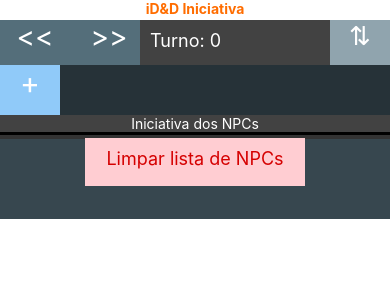
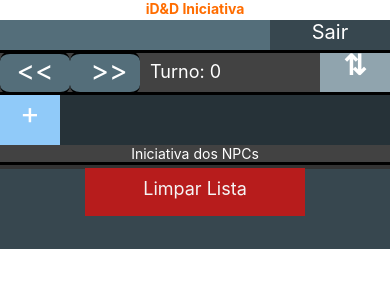
Before and after one commit to carlosh7sousa/iniciativa-ded-5e, a React Native app: screen / in a window 390 px wide. Shown: the top 300 px of the page. Built offline with nearby package versions, Linux system fonts and the light colour scheme.

Commit message:
ajuste layout

```diff
--- a/app-config/labels.json
+++ b/app-config/labels.json
@@ -2,41 +2,62 @@
     "initiative": {
         "title": "iD&D Iniciativa"
     },
-    "header":{
+    "header": {
         "lblTurno": "Turno:",
-        "btnPreviousTurnLabel":"<<",
+        "btnPreviousTurnLabel": "<<",
         "btnNextTurnLabel": ">>",
         "btnSortTurnLabel": "⇅",
         "btnAddNpcLabel": "+",
-        "btnDelNpcLabel" : "Limpar lista de NPCs",
-        "limparNpcsApenas": {"Titulo": "Excluir apenas NPCs", "Mensagem": "Deseja excluir os NPCS? (jogadores permanecerão).", "Cancelar": "Cancelar"},
-        "limparNpcsEJogadores": {"Titulo": "Excluir NPCs e Jogadores", "Mensagem": "Deseja excluir NPCs e Jogadores?", "Cancelar": "Cancelar"}
+        "btnDelNpcLabel": "Limpar Lista",
+        "btnPersistNpcLabel": "Persistir Lista",
+        "limparNpcsApenas": {
+            "Titulo": "Remover apenas NPCs",
+            "Mensagem": "Deseja remover os NPCS ? (jogadores permanecerão).",
+            "Cancelar": "Cancelar",
+            "Yes": "Remover apenas NPCs"
+        },
+        "limparNpcsEJogadores": {
+            "Titulo": "Remover os NPCs e Jogadores",
+            "Mensagem": "Deseja remover NPCs e Jogadores?",
+            "Cancelar": "Cancelar",
+            "Yes": "Remover NPCs e Jogadores"
+        },
+        "btnSair": "Sair"
+
+    },
+    "app": {
+        "persistirInfo": {
+            "Titulo": "Salvar informações",
+            "Mensagem": "Deseja persistir, salvar as informações?",
+            "Cancelar": "Cancelar",
+            "SairSemSalvar": "Sair sem Salvar",
+            "Yes": "Salvar informações"
+        }
     },
     "npc": {
         "lblListTitle": "Iniciativa dos NPCs",
         "lblInitiative": "Iniciativa",
         "buttonLabel": "VER",
-        "inicioTurno":"Inicio do Turno",
+        "inicioTurno": "Inicio do Turno",
         "iniLabel": "INI",
         "token": "➔ Turno de ",
         "hpLabel": "PV"
     },
-    "modalNpc" : {
+    "modalNpc": {
         "titulo": "Alterar PVs",
         "labelPv": "PVs",
         "btnSubtract": "Subtrair",
         "btnAdd": "Somar",
         "btnSet": "Atribuir",
         "btnClose": "X",
-        "separador1":", ",
-        "separador2":": "
+        "separador1": ", ",
+        "separador2": ": "
     },
-
-    "modalVer" : {
+    "modalVer": {
         "titulo": "Info do NPC:",
         "labelPv": "PVs",
         "separador1": ", ",
-        "separador2":": ",
+        "separador2": ": ",
         "Atualizar": "Alterar",
         "Cancelar": "Cancelar",
         "lblEJogador": "É Jogador",
@@ -44,13 +65,9 @@
         "lblAnotacoes": "Anotações",
         "lblCa": "CA",
         "lblAtaqueHeader": "Ataque",
-        "lblAtaqueModHeader" : "Mod",
+        "lblAtaqueModHeader": "Mod",
         "lblAtaqueDanoHeader": "Dano",
-        "lblPericiaHeader":"Pericia",
-        "lblPericiaModHeader":"Mod"
-
-
-
+        "lblPericiaHeader": "Pericia",
+        "lblPericiaModHeader": "Mod"
     }
-
 }
--- a/app/components/footer/footer-page.tsx
+++ b/app/components/footer/footer-page.tsx
@@ -5,7 +5,7 @@ import { cssFooter as css } from "./footer-style";
 
 
 
-export default class FooterPage extends Component<{ sortList(), nextTurn(), previousTurn(), getTurn(), addNpc(), clearAllNpc(), addTextChange(text: string), clearAllList() }> {
+export default class FooterPage extends Component<{ sortList(), nextTurn(), previousTurn(), getTurn(), addNpc(), clearAllNpc(), addTextChange(text: string), clearAllList(), persist() }> {
 
 
     render() {
--- a/app/components/footer/footer-style.tsx
+++ b/app/components/footer/footer-style.tsx
@@ -21,14 +21,27 @@ export const cssFooter = StyleSheet.create({
 
     lblBtnLimpar: {
         fontSize: 18,
-        color: "#D50000",
+        color: "#F5F5F5",
         textAlign: "center",
         height: 48,
         width: 220,
-        backgroundColor: "#FFCDD2",
+        backgroundColor: "#B71C1C",
         padding: 10
     },
     btnLimpar: {
         width: 220
+    },
+
+    lblBtnPersist: {
+        fontSize: 18,
+        color: "#ECEFF1",
+        textAlign: "center",
+        height: 48,
+        width: 220,
+        backgroundColor: "#33691E",
+        padding: 10
+    },
+    btnPersist: {
+        width: 220
     }
 });
--- a/app/components/header/header-page.tsx
+++ b/app/components/header/header-page.tsx
@@ -5,7 +5,7 @@ import { cssHeader as css } from "./header-style";
 
 
 
-export default class HeaderPage extends Component<{ sortList(), nextTurn(), previousTurn(), getTurn(), addNpc(), clearAllNpc(), addTextChange(text: string), clearAllList() }> {
+export default class HeaderPage extends Component<{ sair(), sortList(), nextTurn(), previousTurn(), getTurn(), addNpc(), clearAllNpc(), addTextChange(text: string), clearAllList() }> {
 
 
     render() {
@@ -13,7 +13,12 @@ export default class HeaderPage extends Component<{ sortList(), nextTurn(), prev
         return (
             <SafeAreaView style={css.vwHeader} >
                 <Text style={css.lblHeaderTitle}>{labels.initiative.title}</Text>
+                <SafeAreaView style={css.vwSair}>
 
+                    <Pressable style={css.btnSair} onPress={this.props.sair}  >
+                        <Text style={css.lblBtnSair}>{labels.header.btnSair}</Text>
+                    </Pressable>
+                </SafeAreaView>
 
                 <SafeAreaView style={css.vwHeaderRowTurno} >
                     <SafeAreaView style={css.vwHeaderTurnoCtrl} >
--- a/app/components/header/header-style.tsx
+++ b/app/components/header/header-style.tsx
@@ -4,7 +4,7 @@ export const cssHeader = StyleSheet.create({
 
     vwHeader: {
         width: "100%",
-        height: 115,
+        height: 145,
         backgroundColor: "white",
     },
 
@@ -16,6 +16,27 @@ export const cssHeader = StyleSheet.create({
         textAlign: "center",
     },
 
+    vwSair:{
+        width: "100%",
+        height: 30,
+        backgroundColor: "#546E7A",
+    },
+
+    btnSair:{
+        width: "100%",
+        flexDirection: 'row-reverse'
+    },
+
+    lblBtnSair:{
+        textAlign: "center",
+        width: 120,
+        height: 30,
+        backgroundColor: "#37474F",
+        color: "white",
+        fontSize: 20
+    },
+
+
     vwHeaderRowTurno: {
         width: "100%",
         height: 45,
@@ -23,7 +44,11 @@ export const cssHeader = StyleSheet.create({
         backgroundColor: "#424242",
         justifyContent: 'space-between',
         margin: 0,
-        paddingBotton: 10
+        paddingBotton: 10,
+        borderTopColor: "black",
+        borderTopWidth: 3,
+        borderBottomColor: "black",
+        borderBottomWidth: 3,
     },
 
 
@@ -45,7 +70,12 @@ export const cssHeader = StyleSheet.create({
         fontSize: 28,
         backgroundColor: "#546E7A",
         textAlign: "center",
-        height: 46,
+        height: 44,
+        borderTopColor: "black",
+        borderTopWidth: 3,
+        borderBottomColor: "black",
+        borderBottomWidth: 3,
+        borderRadius: 10
     },
     btnPreviousTurno: {
         width: 70
@@ -57,7 +87,7 @@ export const cssHeader = StyleSheet.create({
         color: "white",
         fontSize: 18,
         textAlign: "center",
-        height: 46,
+        height: 44,
         padding: 10
     },
 
@@ -67,26 +97,29 @@ export const cssHeader = StyleSheet.create({
         fontSize: 28,
         backgroundColor: "#546E7A",
         textAlign: "center",
-        height: 46,
+        height: 44,
+        borderTopColor: "black",
+        borderTopWidth: 3,
+        borderBottomColor: "black",
+        borderBottomWidth: 3,
+        borderRadius: 10
     },
     btnNextTurno: {
         width: 70
     },
 
-
-
-
     lblBtnSortNpcs: {
         color: "white",
-        fontSize: 26,
-        padding: 0,
-        backgroundColor: "#90A4AE",
-        borderColor: "#90A4AE",
+        fontWeight:"bold",
+        fontFamily: "sans-serif",
+        fontSize: 28,
         textAlign: "center",
-        height: 46,
+        height: 50,
+        marginTop: -4
     },
     btnSortNpcs: {
-        width: 60
+        width: 70,
+        backgroundColor: "#90A4AE",
     },
 
 
--- a/app/components/initiative/initiative-page.tsx
+++ b/app/components/initiative/initiative-page.tsx
@@ -1,4 +1,4 @@
-import { SafeAreaView, Alert, AlertButton, StatusBar } from 'react-native';
+import { SafeAreaView, Alert, AlertButton, StatusBar, AppState } from 'react-native';
 import { labels } from "../../models/labels";
 import { cssInitiative as css } from "./initiative-style";
 import React, { Component } from 'react';
@@ -30,6 +30,12 @@ export default class InitiativePage extends Component<{}, { npcs: Npc[], headerI
         this.handleSetNpcs.bind(this);
         this.handleSortTurnButtonClick.bind(this);
         this.handleAddNcpButtonClick.bind(this);
+    }
+
+    componentWillUnmount(): void {
+
+
+
     }
 
     resetNpcNum(restartNpcNum: number) {
@@ -248,7 +254,7 @@ export default class InitiativePage extends Component<{}, { npcs: Npc[], headerI
 
         let alertYes: AlertButton = {
             isPreferred: true,
-            text: labels.header.limparNpcsApenas.Titulo,
+            text: labels.header.limparNpcsApenas.Yes,
             onPress: () => {
                 let npcs: Npc[] = this.obterNpcsAtivos();
                 if (npcs != null) {
@@ -267,11 +273,11 @@ export default class InitiativePage extends Component<{}, { npcs: Npc[], headerI
         let alertCancel: AlertButton = { isPreferred: false, text: labels.header.limparNpcsApenas.Cancelar, onPress: () => { } };
 
         Alert.alert(labels.header.limparNpcsApenas.Titulo, labels.header.limparNpcsApenas.Mensagem, [alertCancel, alertYes]);
+    }
 
-    }
     handleClearAllLongClick = () => {
         let alertYes: AlertButton = {
-            isPreferred: true, text: labels.header.limparNpcsEJogadores.Titulo, onPress: () => {
+            isPreferred: true, text: labels.header.limparNpcsEJogadores.Yes, onPress: () => {
                 this.setState({ npcs: [] });
                 this.resetNpcNum(0);
 
@@ -298,11 +304,31 @@ export default class InitiativePage extends Component<{}, { npcs: Npc[], headerI
         return npc;
     }
 
-    handleUpdateNpcFromChild = (index: number, upd:Npc): void => {
-       let listUpd: Npc[] = this.state.npcs;
-       listUpd[index] = upd;
+    handleUpdateNpcFromChild = (index: number, upd: Npc): void => {
+        let listUpd: Npc[] = this.state.npcs;
+        listUpd[index] = upd;
 
         this.setState({ npcs: listUpd });
+    }
+
+    handlePersistClick = () => {
+
+
+    }
+
+    handleSairClick = () => {
+        let alertYes: AlertButton = {
+            isPreferred: true,
+            text: labels.app.persistirInfo.Yes,
+            onPress: () => {
+                this.handlePersistClick();
+            }
+        };
+
+        let alertSairSemSalvar: AlertButton = { isPreferred: false, text: labels.app.persistirInfo.SairSemSalvar, onPress: () => { } };
+
+        let alertCancel: AlertButton = { isPreferred: false, text: labels.app.persistirInfo.Cancelar, onPress: () => { } };
+        Alert.alert(labels.app.persistirInfo.Titulo, labels.app.persistirInfo.Mensagem, [alertYes, alertCancel]);
     }
 
 
@@ -311,12 +337,12 @@ export default class InitiativePage extends Component<{}, { npcs: Npc[], headerI
         return <SafeAreaView style={css.bodyContainer}>
             <StatusBar />
 
-            <HeaderPage sortList={this.handleSortTurnButtonClick} nextTurn={this.handleNextTurnButtonClick} previousTurn={this.handlePreviousTurnButtonClick} getTurn={this.handleGetTurn} addNpc={this.handleAddNcpButtonClick} clearAllNpc={this.handleClearAllNpcButtonClick} addTextChange={this.handleAddTextChange} clearAllList={this.handleClearAllLongClick} />
+            <HeaderPage sair={this.handleSairClick} sortList={this.handleSortTurnButtonClick} nextTurn={this.handleNextTurnButtonClick} previousTurn={this.handlePreviousTurnButtonClick} getTurn={this.handleGetTurn} addNpc={this.handleAddNcpButtonClick} clearAllNpc={this.handleClearAllNpcButtonClick} addTextChange={this.handleAddTextChange} clearAllList={this.handleClearAllLongClick} />
 
             <NpcListPage npcs={this.obterNpcsAtivos()} idSelected={this.state.headerInfo.idSelected} triggerParentUpdate={this.handleUpdateNpcFromChild} >
             </NpcListPage>
 
-            <FooterPage sortList={this.handleSortTurnButtonClick} nextTurn={this.handleNextTurnButtonClick} previousTurn={this.handlePreviousTurnButtonClick} getTurn={this.handleGetTurn} addNpc={this.handleAddNcpButtonClick} clearAllNpc={this.handleClearAllNpcButtonClick} addTextChange={this.handleAddTextChange} clearAllList={this.handleClearAllLongClick} />
+            <FooterPage persist={this.handlePersistClick} sortList={this.handleSortTurnButtonClick} nextTurn={this.handleNextTurnButtonClick} previousTurn={this.handlePreviousTurnButtonClick} getTurn={this.handleGetTurn} addNpc={this.handleAddNcpButtonClick} clearAllNpc={this.handleClearAllNpcButtonClick} addTextChange={this.handleAddTextChange} clearAllList={this.handleClearAllLongClick} />
         </SafeAreaView >
     }
 }
--- a/app/components/npcList/npc-list-style.tsx
+++ b/app/components/npcList/npc-list-style.tsx
@@ -3,8 +3,10 @@ import { Dimensions, StyleSheet, StatusBar } from 'react-native';
 let h: number = Dimensions.get("screen").height;
 
 
-let header: number = 115;
+let header: number = 145;
 let footer: number = 80;
+
+
 
 h = h - header;
 h = h - footer;
--- a/app/models/context.tsx
+++ b/app/models/context.tsx
@@ -1,4 +1,4 @@
-import Npc from "./inpc"
+import Npc from "./npc"
 import * as context from "../../app-config/context.json";
 import HeaderInfo from "./headerInfo";
 
```
